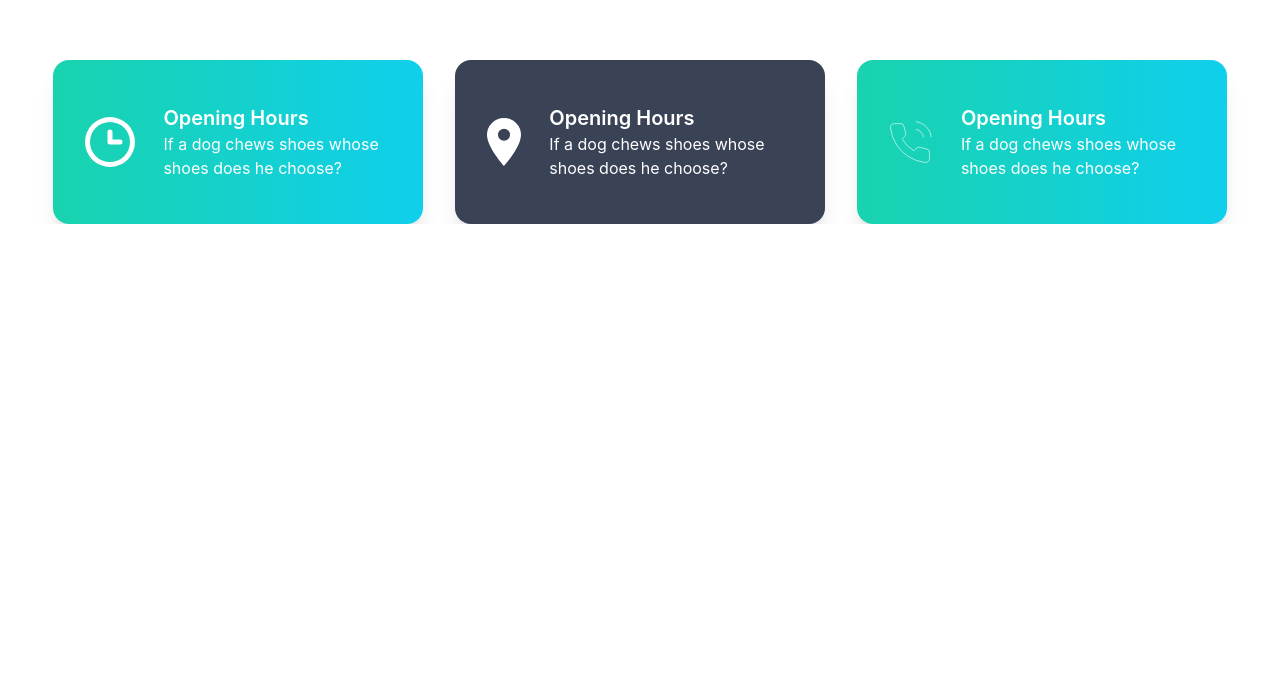
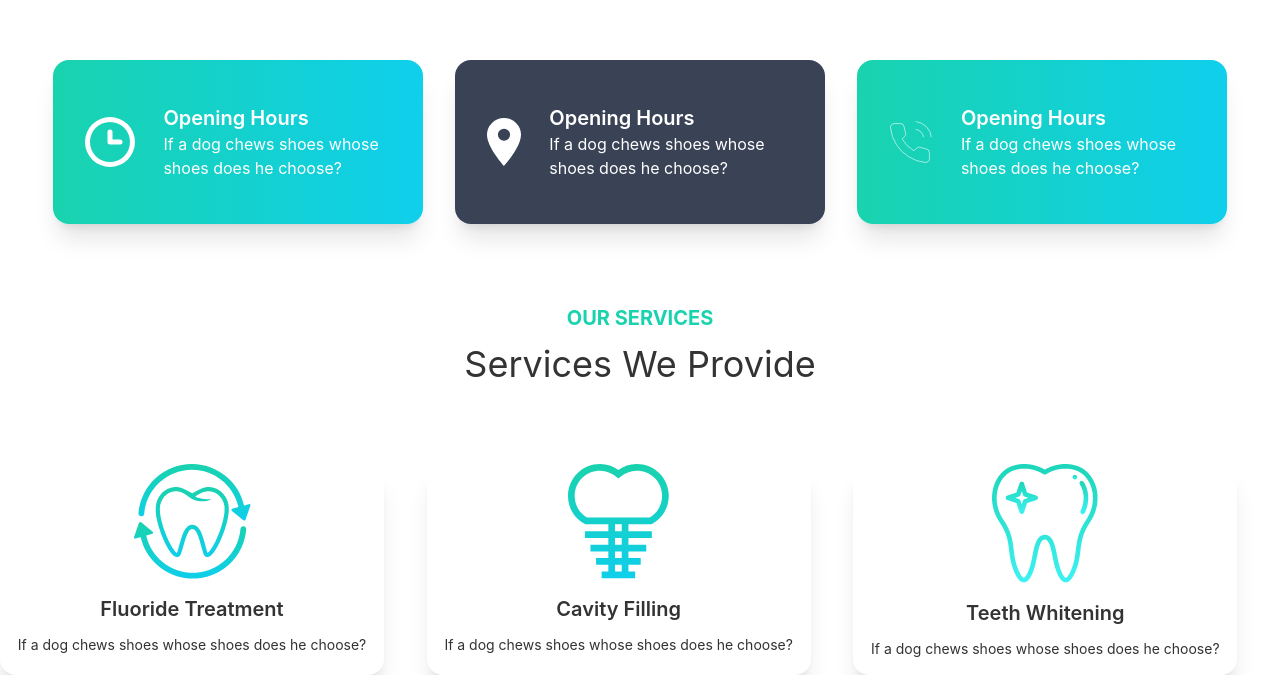
Before and after one commit to Sajalhowlader/doctor-portal-daisyUI, a React (Create React App) app: page / in a window 1280 px wide. Shown: the part 884-1559 px from the top of the page. Before the commit the page ends 1108 px from the top, so only its background shows below. Built offline with nearby package versions, Linux system fonts and the light colour scheme.

Commit message:
add services component

```diff
--- a/src/Pages/Home/Home/Home.js
+++ b/src/Pages/Home/Home/Home.js
@@ -3,6 +3,7 @@ import chair from '../../../assets/images/chair.png'
 import clock from '../../../assets/icons/clock.svg'
 import location from '../../../assets/icons/marker.svg'
 import call from '../../../assets/icons/phone.svg'
+import Services from '../Services/Services';
 const Home = () => {
     return (
         <div className='container mx-auto'>
@@ -62,7 +63,7 @@ const Home = () => {
                     </div>
                 </div>
             </div>
-
+            <Services />
         </div>
     );
 };
--- /dev/null
+++ b/src/Pages/Home/Services/Services.js
@@ -0,0 +1,43 @@
+import React from 'react';
+import imgOne from '../../../assets/images/fluoride.png'
+import imgTwo from '../../../assets/images/cavity.png'
+import imgThree from '../../../assets/images/whitening.png'
+const Services = () => {
+    return (
+        <div className='mt-20'>
+            <div className="service-title text-center">
+                <h4 className='text-xl uppercase text-primary font-bold mb-3'>Our services</h4>
+                <h1 className='text-4xl'>Services We Provide</h1>
+            </div>
+
+            <div className="services-info mt-20 grid md:grid-cols-3 sm:grid-cols-1">
+                <div class="card card-compact w-96 bg-base-100 shadow-xl">
+                    <figure><img src={imgOne} alt="Shoes" /></figure>
+                    <div class="card-body justify-center items-center">
+                        <h2 class="card-title">Fluoride Treatment</h2>
+                        <p>If a dog chews shoes whose shoes does he choose?</p>
+
+                    </div>
+                </div>
+                <div class="card card-compact w-96 bg-base-100 shadow-xl">
+                    <figure><img src={imgTwo} alt="Shoes" /></figure>
+                    <div class="card-body justify-center items-center">
+                        <h2 class="card-title">Cavity Filling</h2>
+                        <p>If a dog chews shoes whose shoes does he choose?</p>
+
+                    </div>
+                </div>
+                <div class="card card-compact w-96 bg-base-100 shadow-xl">
+                    <figure><img src={imgThree} alt="Shoes" /></figure>
+                    <div class="card-body justify-center items-center">
+                        <h2 class="card-title">Teeth Whitening</h2>
+                        <p>If a dog chews shoes whose shoes does he choose?</p>
+
+                    </div>
+                </div>
+            </div>
+        </div>
+    );
+};
+
+export default Services;
```
